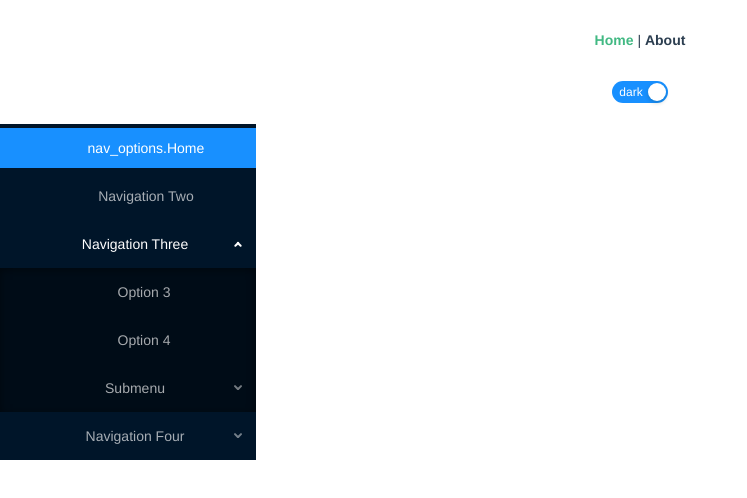
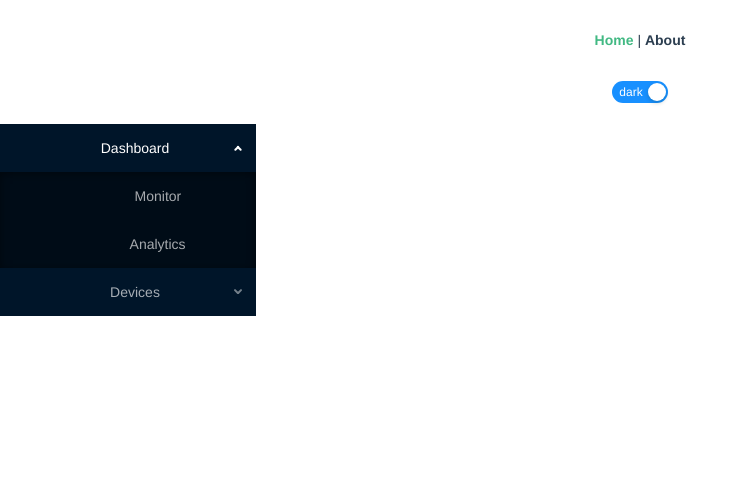
Before and after one commit to Since2019/IoT_dashboard_frontend, a Vue app: page / in a window 1280 px wide. Shown: the top 498 px of the page, without its empty margins (0-747 px from the left). Built offline with nearby package versions, Linux system fonts and the light colour scheme.

Commit message:
organized the navbar items

```diff
--- a/src/App.vue
+++ b/src/App.vue
@@ -5,6 +5,7 @@
         <router-link to="/">Home</router-link> |
         <router-link to="/about">About</router-link>
       </div>
+
       <router-view />
     </div>
   </a-locale-provider>
--- a/src/attributes/home-navigation.js
+++ b/src/attributes/home-navigation.js
@@ -1,6 +1,18 @@
 
 export const nav_options = {
-    Home: "home",
+    Home: "Home",
     Dashboard: "Dashboard",
+    Devices: "Devices",
+    Analytics: "Analytics",
+    Sensors: "Sensors",
+}
 
-}
+export const dashboard_options = [
+    { id: 0, name: "Monitor", icon: "monitor" },
+    { id: 1, name: "Analytics", icon: "line-chart" }
+]
+
+// export const dashboard_options = [
+//     { id: 0, name: "Monitor", icon: "monitor" },
+//     { id: 1, name: "Analytics", icon: "line-chart" }
+// ]
--- a/src/components/HelloWorld.vue
+++ /dev/null
@@ -1,58 +0,0 @@
-<template>
-  <div class="hello">
-    <h1>{{ msg }}</h1>
-    <p>
-      For a guide and recipes on how to configure / customize this project,<br>
-      check out the
-      <a href="https://cli.vuejs.org" target="_blank" rel="noopener">vue-cli documentation</a>.
-    </p>
-    <h3>Installed CLI Plugins</h3>
-    <ul>
-      <li><a href="https://github.com/vuejs/vue-cli/tree/dev/packages/%40vue/cli-plugin-router" target="_blank" rel="noopener">router</a></li>
-      <li><a href="https://github.com/vuejs/vue-cli/tree/dev/packages/%40vue/cli-plugin-vuex" target="_blank" rel="noopener">vuex</a></li>
-    </ul>
-    <h3>Essential Links</h3>
-    <ul>
-      <li><a href="https://vuejs.org" target="_blank" rel="noopener">Core Docs</a></li>
-      <li><a href="https://forum.vuejs.org" target="_blank" rel="noopener">Forum</a></li>
-      <li><a href="https://chat.vuejs.org" target="_blank" rel="noopener">Community Chat</a></li>
-      <li><a href="https://twitter.com/vuejs" target="_blank" rel="noopener">Twitter</a></li>
-      <li><a href="https://news.vuejs.org" target="_blank" rel="noopener">News</a></li>
-    </ul>
-    <h3>Ecosystem</h3>
-    <ul>
-      <li><a href="https://router.vuejs.org" target="_blank" rel="noopener">vue-router</a></li>
-      <li><a href="https://vuex.vuejs.org" target="_blank" rel="noopener">vuex</a></li>
-      <li><a href="https://github.com/vuejs/vue-devtools#vue-devtools" target="_blank" rel="noopener">vue-devtools</a></li>
-      <li><a href="https://vue-loader.vuejs.org" target="_blank" rel="noopener">vue-loader</a></li>
-      <li><a href="https://github.com/vuejs/awesome-vue" target="_blank" rel="noopener">awesome-vue</a></li>
-    </ul>
-  </div>
-</template>
-
-<script>
-export default {
-  name: 'HelloWorld',
-  props: {
-    msg: String
-  }
-}
-</script>
-
-<!-- Add "scoped" attribute to limit CSS to this component only -->
-<style scoped>
-h3 {
-  margin: 40px 0 0;
-}
-ul {
-  list-style-type: none;
-  padding: 0;
-}
-li {
-  display: inline-block;
-  margin: 0 10px;
-}
-a {
-  color: #42b983;
-}
-</style>
--- a/src/components/Home/Navigation.vue
+++ b/src/components/Home/Navigation.vue
@@ -17,39 +17,75 @@
       :selected-keys="[current]"
       @click="handleClick"
     >
-      <a-menu-item key="1">
-        <a-icon type="mobile" />
-        nav_options.Home
-      </a-menu-item>
-      <a-menu-item key="2">
-        <a-icon type="calendar" />
-        Navigation Two
-      </a-menu-item>
       <a-sub-menu key="sub1">
         <span slot="title"
-          ><a-icon type="appstore" /><span>Navigation Three</span></span
+          ><a-icon type="calendar" /><span>{{
+            nav_options.Dashboard
+          }}</span></span
         >
-        <a-menu-item key="3"> Option 3 </a-menu-item>
-        <a-menu-item key="4"> Option 4 </a-menu-item>
-        <a-sub-menu key="sub1-2" title="Submenu">
-          <a-menu-item key="5"> Option 5 </a-menu-item>
-          <a-menu-item key="6"> Option 6 </a-menu-item>
+
+        <a-menu-item v-for="item in dashboard_options" :key="item.id">
+          <a-icon :type="item.icon" /> {{ item.name }}
+        </a-menu-item>
+      </a-sub-menu>
+
+      <!-- Devices -->
+      <a-sub-menu key="device-list">
+        <span slot="title"
+          ><a-icon type="setting" /><span>{{ nav_options.Devices }}</span></span
+        >
+
+        <!-- Sensors -->
+        <a-sub-menu key="sensor-list">
+          <!-- title -->
+          <span slot="title">
+            <a-icon type="setting" />
+            <span>
+              {{ nav_options.Sensors }}
+            </span>
+          </span>
+
+          <!-- item v-for -->
+          <a-menu-item v-for="sensor in test_sensors" :key="sensor.id">
+            {{ sensor.name }}
+          </a-menu-item>
         </a-sub-menu>
-      </a-sub-menu>
-      <a-sub-menu key="sub2">
-        <span slot="title"
-          ><a-icon type="setting" /><span>Navigation Four</span></span
-        >
-        <a-menu-item key="7"> Option 7 </a-menu-item>
-        <a-menu-item key="8"> Option 8 </a-menu-item>
-        <a-menu-item key="9"> Option 9 </a-menu-item>
-        <a-menu-item key="10"> Option 10 </a-menu-item>
+
+        <!-- Smart Devices -->
+        <a-sub-menu key="smart-home-device-list">
+          <!-- title -->
+          <span slot="title">
+            <a-icon type="api" />
+            <span>{{ nav_options.Sensors }}</span>
+          </span>
+
+          <!-- item v-for -->
+          <a-menu-item
+            v-for="smart_device in test_smart_devices"
+            :key="smart_device.id"
+          >
+            {{ smart_device.name }}
+          </a-menu-item>
+        </a-sub-menu>
       </a-sub-menu>
     </a-menu>
   </div>
 </template>
 <script>
-import { nav_options } from "@/attributes/home-navigation.js";
+import {
+  nav_options,
+  dashboard_options,
+} from "@/attributes/home-navigation.js";
+
+const test_smart_devices = [
+  { id: "smart_devices1", name: "Device1" },
+  { id: "smart_devices2", name: "Device2" },
+];
+
+const test_sensors = [
+  { id: "sensor1", name: "DHT11" },
+  { id: "sensor2", name: "BMP280" },
+];
 
 export default {
   data() {
@@ -57,6 +93,10 @@ export default {
       current: "1",
       theme: "dark",
       nav_options: nav_options,
+      dashboard_options: dashboard_options,
+      // test
+      test_sensors: test_sensors,
+      test_smart_devices: test_smart_devices,
     };
   },
   methods: {
```
